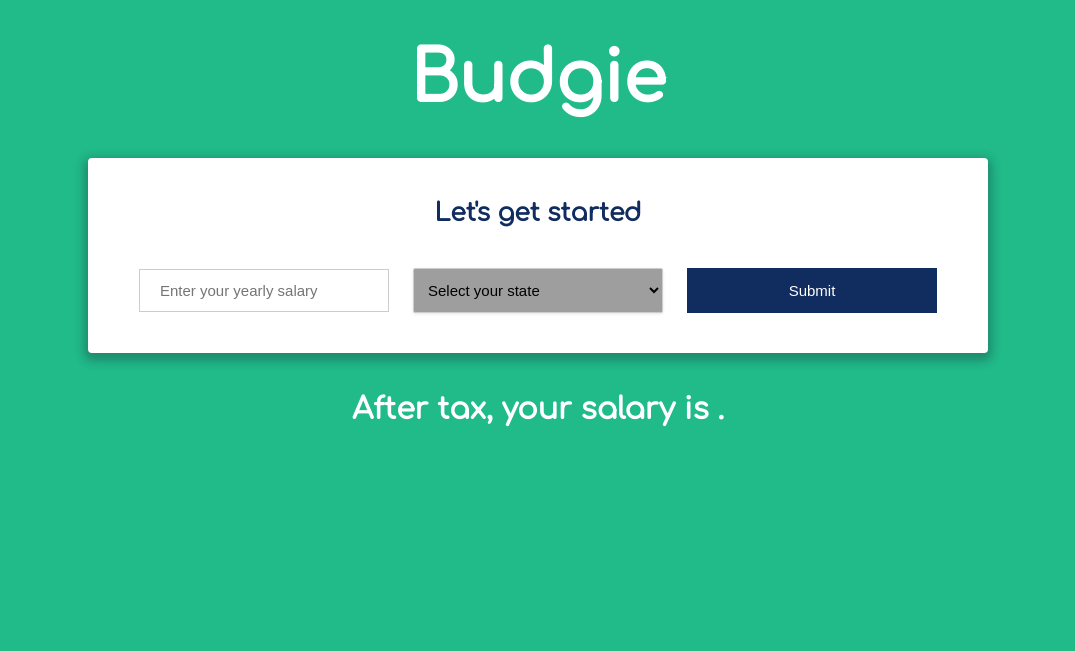
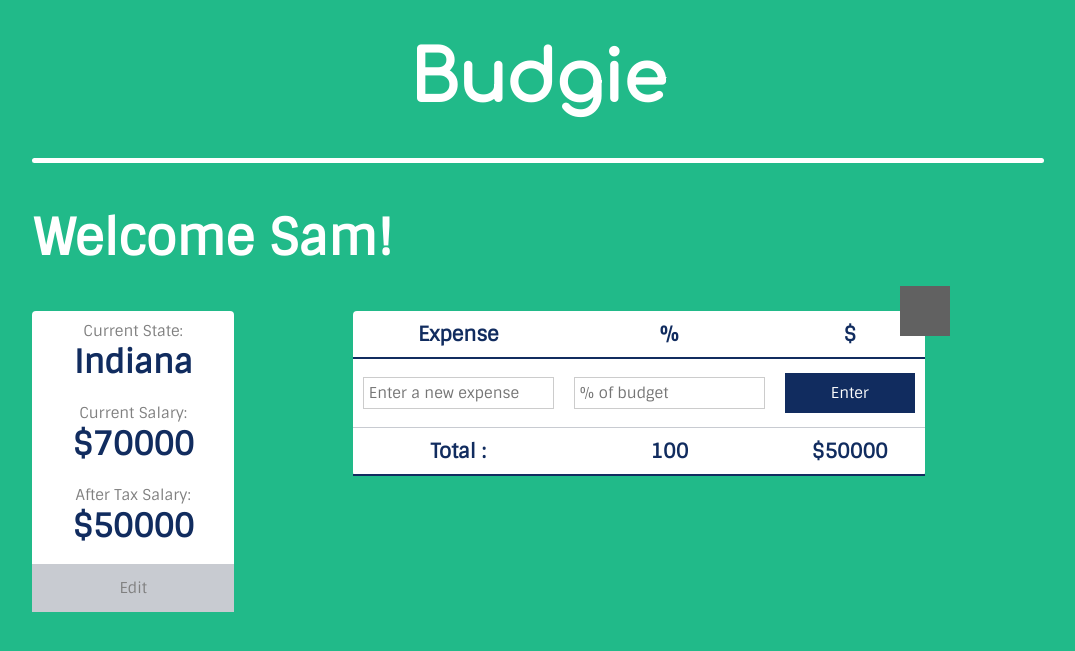
Before and after one commit to marinzam/Budgie, a PHP site: page /Main.html in a window 1280 px wide. Shown: the top 651 px of the page, without its empty margins (102-1177 px from the left). Run offline with PHP 8.4, Linux system fonts and the light colour scheme; some libraries are stand-ins or nearby versions; grey boxes are pictures that could not be loaded.

Commit message:
updated html/css files

```diff
--- a/Main.css
+++ b/Main.css
@@ -7,21 +7,46 @@ h1 {
 }
 
 h2{
-	font-family: 'Comfortaa';
 	font-size: 25px;
 	color: #112C5F;
 }
 
+h2#welcome_user{
+  font-size: 50px;
+  color: white;
+  text-align: left;
+  margin-left: 10%;
+  -webkit-animation: fadeEffect 1.7s;
+  animation: fadeEffect 1.7s; /* Fading effect takes 1 second */
+}
+
 h3{
-	font-family: 'Comfortaa';
+  text-align: left;
+  margin-left: 60px;
+  color: white;
+  font-size: 45px;
+}
+
+div > h3{
 	text-align: center;
 	margin: 40px 0 40px;
 	color: white;
 	font-size: 30px;
 }
 
+p{
+  text-align: center;
+  display: inline-block;
+  color: gray;
+  font-size: 15px;
+  margin: auto;
+  padding: 10px;
+  width: 100%;
+}
+
 *{
 	box-sizing: border-box;
+  font-family: 'Sintony';
 }
 
 body {
@@ -29,7 +54,7 @@ body {
 	text-align: center;
 }
 
-.enter_info{
+#enter_info{
 	background: white;
 	padding: 20px;
 	max-width: 900px;
@@ -37,6 +62,8 @@ body {
 	border-radius: 4px;
 	box-shadow: 0 4px 10px 4px rgba(19,35,47,0.3);
 	position: relative;
+   -webkit-animation: fadeEffect 0.7s;
+  animation: fadeEffect 0.7s;
 }
 
 input {
@@ -90,3 +117,247 @@ button {
 button:hover {
     opacity: 0.8;
 }
+
+button#edit_user_info{
+  background-color: #c8cbd1;
+  display: inline-block;
+  width: 100%;
+  left: 0;
+  bottom: -25px;
+  border-radius: 0;
+  position: absolute;
+  color: gray;
+}
+
+button#edit_user_info:hover{
+  background-color: #112C5F;
+  color: white;
+  opacity: 1.0;
+}
+
+button#save_user_info{
+  background-color: #c8cbd1;
+  display: block;
+  width: 100%;
+  left: 0;
+  bottom: -25px;
+  border-radius: 0;
+  position: absolute;
+  color: gray;
+}
+
+button#save_user_info:hover{
+  background-color: #112C5F;
+  color: white;
+  opacity: 1.0;
+}
+
+button#edit_table{
+  border-radius: 60%;
+  width: 50px;
+  height: 50px;
+  padding: 0;
+  font-size: 30px;
+  position: absolute;
+  margin-top: -25px;
+  margin-left: -25px;
+}
+
+button#edit_table:hover{
+  box-shadow: 0 12px 16px 0 rgba(0,0,0,0.24), 0 17px 25px 0 rgba(0,0,0,0.19);
+  opacity: 1.0;
+}
+
+button#save_table{
+  border-radius: 60%;
+  width: 50px;
+  height: 50px;
+  padding: 0;
+  font-size: 30px;
+  position: absolute;
+  margin-top: -25px;
+  margin-left: -25px;
+}
+
+button#save_table:hover{
+  box-shadow: 0 12px 16px 0 rgba(0,0,0,0.24), 0 17px 25px 0 rgba(0,0,0,0.19);
+  opacity: 1.0;
+}
+
+img{
+  filter: invert(100%);
+}
+
+var{
+  font-style: normal;
+}
+
+p > var{
+  color: #112C5F;
+  font-weight: 800;
+  font-size: 32px;
+
+}
+
+#spending_table{
+  background-color: white;
+  margin: auto;
+  border-radius: 4px;
+  position: relative;
+  display: inline-block;
+  border-collapse: collapse;
+  max-width: 650px;
+  table-layout: fixed;
+  -webkit-animation: fadeEffect 1.7s;
+  animation: fadeEffect 1.7s;
+}
+
+th, tr, td{
+  max-width: 300px;
+  min-width: 150px;
+}
+
+td{
+  word-wrap:break-word;
+  border-bottom: 1px solid #c8cbd1;
+  padding: 10px;
+}
+
+td>button{
+  width: 100%;
+  padding: 10px;
+  margin: auto;
+}
+
+td>input{
+  width: 100%;
+  padding: 5px;
+}
+
+th {
+  font-size: 20px;
+  border-bottom: 2px solid #112C5F;
+  color: #112C5F;
+  padding: 10px;
+}
+
+#line{
+  width: 80%;
+  background: white;
+  height: 5px;
+  border-radius: 4px;
+  margin: auto;
+  animation: grow 1s forwards;
+}
+
+#line_up{
+  height: 80%;
+  background: white;
+  width: 5px;
+  border-radius: 4px;
+  margin: auto;
+  left: 31%;
+  position: fixed;
+}
+
+#user_box{
+  float: left;
+  left: 10%;
+  padding: 0 30px 30px;
+  min-width: 200px;
+  background-color: white;
+  text-align: left;
+  font-size: 20px;
+  border-radius: 4px;
+  display: inline-block;
+  position: relative;
+    -webkit-animation: fadeEffect 1.7s;
+  animation: fadeEffect 1.7s;
+}
+
+#snackbar-main {
+    visibility: hidden;
+    min-width: 250px;
+    margin-left: -125px;
+    background-color: #112C5F;
+    color: #fff;
+    text-align: center;
+    border-radius: 0px;
+    padding: 16px;
+    position: fixed;
+    z-index: 1;
+    left: 50%;
+    bottom: 30px;
+}
+
+/* Show the snackbar when clicking on a button (class added with JavaScript) */
+#snackbar-main.show {
+    visibility: visible; /* Show the snackbar */
+
+    -webkit-animation: fadein 0.5s, fadeout 0.5s 2.5s;
+    animation: fadein 0.5s, fadeout 0.5s 2.5s;
+}
+
+#snackbar-new {
+    visibility: hidden;
+    min-width: 250px;
+    margin: auto;
+    background-color: #112C5F;
+    color: #fff;
+    text-align: center;
+    border-radius: 0px;
+    padding: 16px;
+    position: fixed;
+    z-index: 1;
+    left: 50%;
+    margin-left: -208px;
+    bottom: 30px;
+}
+
+/* Show the snackbar when clicking on a button (class added with JavaScript) */
+#snackbar-new.show {
+    visibility: visible; /* Show the snackbar */
+
+    -webkit-animation: fadein 0.5s, fadeout 0.5s 2.5s;
+    animation: fadein 0.5s, fadeout 0.5s 2.5s;
+}
+
+/* Animations to fade the snackbar in and out */
+@-webkit-keyframes fadein {
+    from {bottom: 0; opacity: 0;}
+    to {bottom: 30px; opacity: 1;}
+}
+
+@keyframes fadein {
+    from {bottom: 0; opacity: 0;}
+    to {bottom: 30px; opacity: 1;}
+}
+
+@-webkit-keyframes fadeout {
+    from {bottom: 30px; opacity: 1;}
+    to {bottom: 0; opacity: 0;}
+}
+
+@keyframes fadeout {
+    from {bottom: 30px; opacity: 1;}
+    to {bottom: 0; opacity: 0;}
+}
+
+@-webkit-keyframes fadeEffect {
+    from {opacity: 0;}
+    to {opacity: 1;}
+}
+
+@keyframes fadeEffect {
+    from {opacity: 0;}
+    to {opacity: 1;}
+}
+
+@keyframes grow{
+  0% {
+      width: 0px;
+  }
+  100%{
+      width: 80%;
+  }
+}
--- a/Main.html
+++ b/Main.html
@@ -2,16 +2,19 @@
 <html lang='en-US'>
 <head>
 	<title>Budgie</title>
+	<script src="jquery-3.2.1.js"></script>
 	<link rel='stylesheet' type='text/css' href='Main.css'>
 	<link href='https://fonts.googleapis.com/css?family=Comfortaa' rel='stylesheet'>
+	<link href='https://fonts.googleapis.com/css?family=Sintony' rel='stylesheet'>
 </head>
 <body>
-	<div class='welcome'>
+	<div class='logo'>
 		<h1>Budgie</h1>
 	</div>
-	<div class = 'enter_info'>
-		<h2>Let's get started</h2>
-		<input type="text" placeholder = "Enter your yearly salary" required>
+
+	<div id = 'enter_info'>
+		<h2>Let's get started <var class='user_name'></var></h2>
+		<input id = 'new_user_salary' type="text" placeholder = "Enter your yearly salary" required>
 		<select id='selectstate' name = 'location' required>
 			<option value = 'Select your state'>Select your state</option>
 			<option value = 'Alabama'>Alabama</option>
@@ -65,15 +68,270 @@
 			<option value = 'Wisconsin'>Wisconsin</option>
 			<option value = 'Wyoming'>Wyoming</option>
 		</select>
-		<button onclick = 'myFunction()' type = "submit">Submit</button>
+		<button onclick = 'new_user()'>Start budgeting</button>
+		<div id='snackbar-new'></div>
 	</div>
-	<div class = 'main'>
-		<h3>After tax, your salary is <var id='salary'></var>.</h3>
+	<div id = 'main'>
+		<div id = 'line'></div>
+		<h2 id = 'welcome_user'>Welcome <var class = 'user_name'></var>!</h2>
+		<div id = 'user_box'>
+			<p>Current State:<br />
+			<var class='user_state'></var></p><!--Change to a location variable from database-->
+			<br>
+			<p>Current Salary:<br>
+				<var class = 'user_salary'></var></p>
+			<br>
+			<p>After Tax Salary:<br>
+				<var class = 'ats'></var>
+			</p>
+			<button id='edit_user_info' onclick = 'edit_user_info()'>Edit</button>
+			<button id='save_user_info' onclick = 'save_user_info()'>Save</button>
+		</div>
+		<table id='spending_table'>
+			<tr>
+			    <th>Expense</th>
+			    <th>%</th>
+			    <th>$</th>
+			 </tr>
+			<tr id = 'add_row'>
+				<td><input id = 'new_expense' type="text" placeholder = "Enter a new expense"></td>
+				<td><input id = 'new_percent' type="text" placeholder = "% of budget"></td>
+				<td><button id = 'enter_new_expense' type = 'submit' onclick = 'enter_new_expense()'>Enter</button></td>
+			</tr>
+			<tfoot id = 'total'>
+   				<tr>
+				    <th>Total :</th>
+				    <th id = 'total_percent'>100</th>
+				    <th id = 'total_salary'><var class = 'ats'></var></th>
+				</tr>
+			</tfoot>
+		</table>
+		<button id = 'edit_table' onclick = 'edit_table_func()'><img src="https://image.flaticon.com/icons/png/512/52/52951.png" width='50px' height="50px"></button>
+		<button id = 'save_table' onclick = 'save_table_func()'><img src="https://png.icons8.com/?id=11695&size=280" width='50px' height="50px"></button>
+		<div id='snackbar-main'></div>
 	</div>
 	<script>
-		function myFunction() {
-    		var x = document.getElementById("salary");
-    		x.innerHTML = '$50,000';
+		var x = localStorage.getItem('gate');
+		var y = document.getElementById('enter_info');
+		var main = document.getElementById('main');
+
+		var user_name = 'Sam';/*replace with user first name*/
+		var user_location = 'Indiana';
+		var yearly_salary = 70000;/*replace with user yearly salary*/
+		var after_tax_salary = 50000;/*replace with user ats */
+
+		refresh_user_box();
+
+		var save_user = document.getElementById('save_user_info');
+		var save_table = document.getElementById('save_table');
+		var table = document.getElementById('spending_table');
+
+    	/*initially hide save table button and save user button*/
+    	save_table.style.display = 'none';
+		save_user.style.display = 'none';
+
+		/*if it is a new user, prompt them to enter in information*/
+		if (x==='SignUp'){
+			y.style.display = 'block';
+			main.style.display = 'none';
+		}
+		else{
+			y.style.display = 'none';
+			main.style.display = 'block';
+		}
+
+		function calc_total_p(){
+			var tperc = document.getElementById('total_percent');
+			var sum_percentages = document.getElementsByClassName('percent_cell');
+			var sum = 0;
+			for(j = 0; j < sum_percentages.length; j++){
+				sum = sum + parseInt(sum_percentages[j].innerHTML);
+			}
+			tperc.innerHTML = parseInt(sum);
+
+			if(tperc.innerHTML > 100){
+				var snack = document.getElementById('snackbar-main');
+				snack.className = 'show';
+				snack.innerHTML = 'Please adjust your percentages to equal 100';
+				setTimeout(function(){ snack.className = snack.className.replace("show", ""); }, 3000);
+				tperc.style.backgroundColor = '#dd5252';
+		   	}
+
+		   	if (tperc.innerHTML < 100){
+		   		var snack = document.getElementById('snackbar-main');
+				snack.className = 'show';
+				snack.innerHTML = 'Add more to your budget to reach 100%';
+				setTimeout(function(){ snack.className = snack.className.replace("show", ""); }, 3000);
+		   		tperc.style.backgroundColor = '#fffd89';
+		   	}
+
+		   	else{
+		   		tperc.style.backgroundColor = 'white';
+		   	}
+
+		}
+
+		function calc_total_d(){
+			var tsal = document.getElementById('total_salary');
+			var sum_dollars = document.getElementsByClassName('dollar_cell');
+			var sum = 0;
+			for(j = 0; j < sum_dollars.length; j++){
+				sum = sum + parseInt(sum_dollars[j].innerHTML.replace(/\$|,/g, ''));
+			}
+			tsal.innerHTML = '$'+parseInt(sum);
+
+		}
+
+		function new_user() {
+			var new_us = document.getElementById('new_user_salary').value;
+			var new_ul = document.getElementById('selectstate').value;
+
+			if (new_us == '' | new_ul == 'Select your state' | isNaN(new_us)){
+				var snack = document.getElementById('snackbar-new');
+				snack.className = 'show';
+				snack.innerHTML = 'Please enter in your yearly salary and current state';
+				setTimeout(function(){ snack.className = snack.className.replace("show", ""); }, 3000);
+			}
+
+			else {
+				yearly_salary = new_us;
+				user_location = new_ul;
+
+	    		main.style.display = 'block';
+	    		y.style.display = 'none';
+
+	    		refresh_user_box();
+			}
+		}
+
+		function refresh_user_box(){
+					/*set all user name fields to the first name of user*/
+			var user_divs = document.getElementsByClassName('user_name');
+			var i;
+			for (i = 0; i<user_divs.length; i++){
+				user_divs[i].innerHTML = user_name;
+			}
+
+			var location_divs = document.getElementsByClassName('user_state');
+			var h;
+			for (h = 0; h<location_divs.length; h++){
+				location_divs[h].innerHTML = user_location;
+			}
+
+			/*set user's yearly salary in all applicable locations*/
+			var year_salary_divs = document.getElementsByClassName('user_salary');
+			var j;
+			for (j = 0; j<year_salary_divs.length; j++){
+				year_salary_divs[j].innerHTML = '$' + yearly_salary;
+			}
+
+			/*set user's after tax salary(ats)*/
+			var after_tax_salary_divs = document.getElementsByClassName('ats');
+			var k;
+			for (k = 0; k<after_tax_salary_divs.length; k++){
+				after_tax_salary_divs[k].innerHTML = '$' + after_tax_salary;
+			}
+		}
+
+		function edit_user_info(){
+			var state = document.getElementsByClassName('user_state')[0];
+			var edit_salary = document.getElementsByClassName('user_salary')[0];
+			var edit_button = document.getElementById('edit_user_info');
+			state.contentEditable = 'true';
+			state.style.fontStyle = 'italic';
+			edit_salary.contentEditable = 'true';
+			edit_salary.style.fontStyle = 'italic';
+			edit_button.style.display = 'none';
+			save_user.style.display = 'block';
+		}
+
+		function save_user_info(){
+			var state = document.getElementsByClassName('user_state')[0];
+			var edit_salary = document.getElementsByClassName('user_salary')[0];
+			var edit_button = document.getElementById('edit_user_info');
+			state.contentEditable = 'false';
+			state.style.fontStyle = 'normal';
+			edit_salary.contentEditable = 'false';
+			edit_salary.style.fontStyle = 'normal';
+			edit_button.style.display = 'block';
+			save_user.style.display = 'none';
+		}
+
+		function edit_table_func(){
+			var expense_entries = document.getElementsByClassName('expense_cell');
+			var percent_entries = document.getElementsByClassName('percent_cell');
+			var i;
+			for (i = 0; i < expense_entries.length; i++){
+				expense_entries[i].contentEditable = 'true';
+				percent_entries[i].contentEditable = 'true';
+				expense_entries[i].style.fontStyle = 'italic';
+				percent_entries[i].style.fontStyle = 'italic';
+			}
+			document.getElementById('edit_table').style.display = 'none';
+			document.getElementById('save_table').style.display = 'inline-block';
+
+		}
+
+		function save_table_func(){
+			var expense_entries = document.getElementsByClassName('expense_cell');
+			var percent_entries = document.getElementsByClassName('percent_cell');
+			var i;
+			for (i = 0; i < expense_entries.length; i++){
+				expense_entries[i].contentEditable = 'false';
+				percent_entries[i].contentEditable = 'false';
+				expense_entries[i].style.fontStyle = 'normal';
+				percent_entries[i].style.fontStyle = 'normal';
+			}
+			document.getElementById('edit_table').style.display = 'inline-block';
+			document.getElementById('save_table').style.display = 'none';
+
+			calc_total_p();
+			calc_total_d();
+		}
+
+		function enter_new_expense(){
+			var e = document.getElementById('new_expense').value;
+			var p = document.getElementById('new_percent').value;
+
+			if(e == ''){
+				var snack = document.getElementById('snackbar-main');
+				snack.className = 'show';
+				snack.innerHTML = 'Please enter an expense';
+				setTimeout(function(){ snack.className = snack.className.replace("show", ""); }, 3000);
+			}
+
+			if(p == '' | isNaN(p)){
+				var snack = document.getElementById('snackbar-main');
+				snack.className = 'show';
+				snack.innerHTML = 'Please enter a number as a percentage';
+				setTimeout(function(){ snack.className = snack.className.replace("show", ""); }, 3000);
+			}
+
+			else{
+				var new_row = document.createElement("tr");
+				var row_cell_e = document.createElement("td");
+				row_cell_e.innerHTML = e;
+				row_cell_e.className = 'expense_cell';
+				var row_cell_p = document.createElement("td");
+				row_cell_p.innerHTML = parseInt(p, 10);
+				row_cell_p.className = 'percent_cell';
+				var row_cell_d = document.createElement("td");
+				row_cell_d.innerHTML = '$'+after_tax_salary*parseInt(p)/100;
+				row_cell_d.className = 'dollar_cell';
+				var bottom_row = document.getElementById('add_row');
+				new_row.append(row_cell_e);
+				new_row.append(row_cell_p);
+				new_row.append(row_cell_d);
+				bottom_row.parentNode.insertBefore(new_row, bottom_row);
+
+				document.getElementById('new_expense').value = "";
+				document.getElementById('new_percent').value = "";
+
+				calc_total_p();
+				calc_total_d();
+			}
+
+			//save data to expense table for user
 		}
 	</script>
 </body>
```
Also changed, not shown: Login.css (+13 -4 lines), Login.html (+15 -2 lines).
